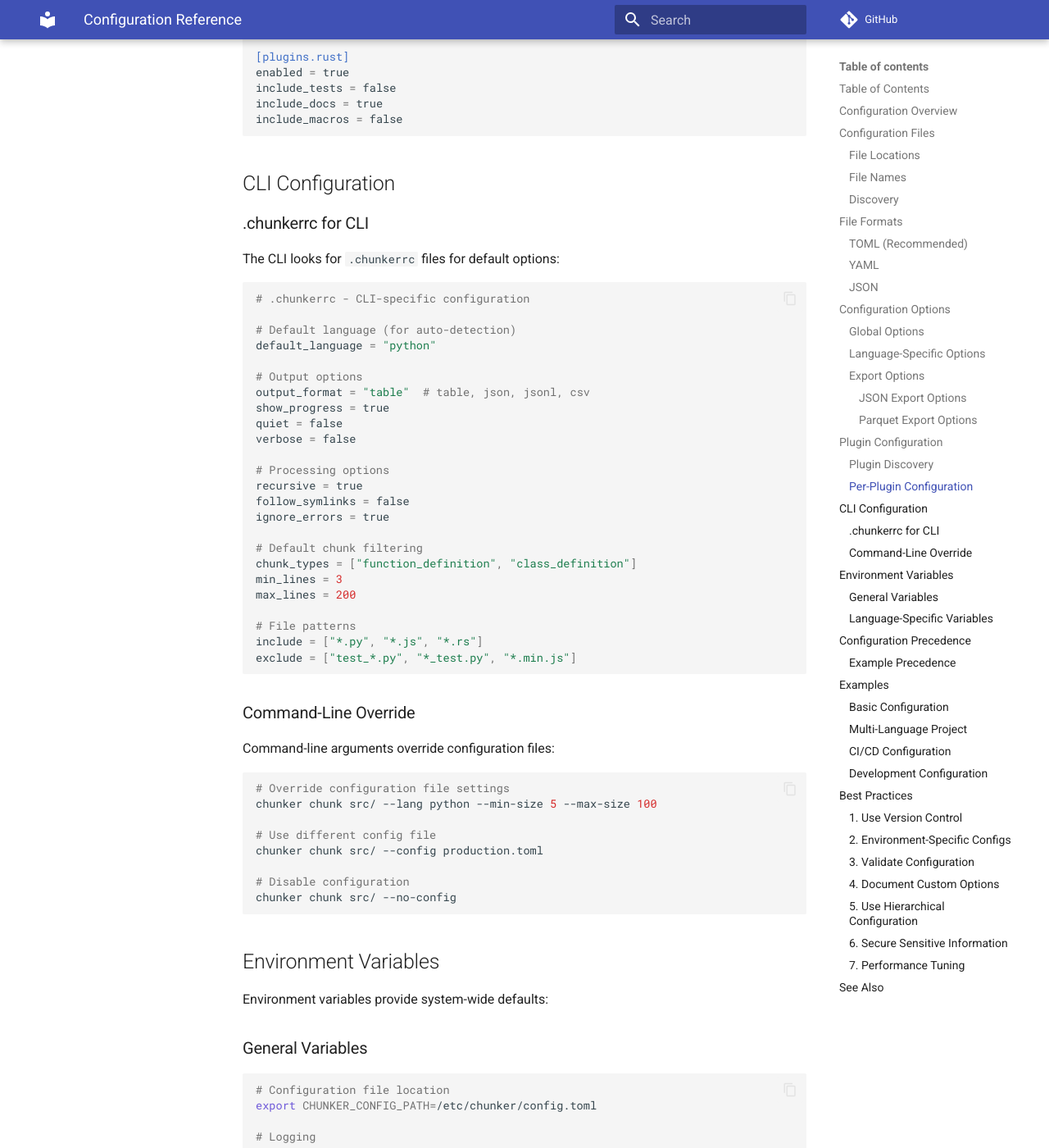
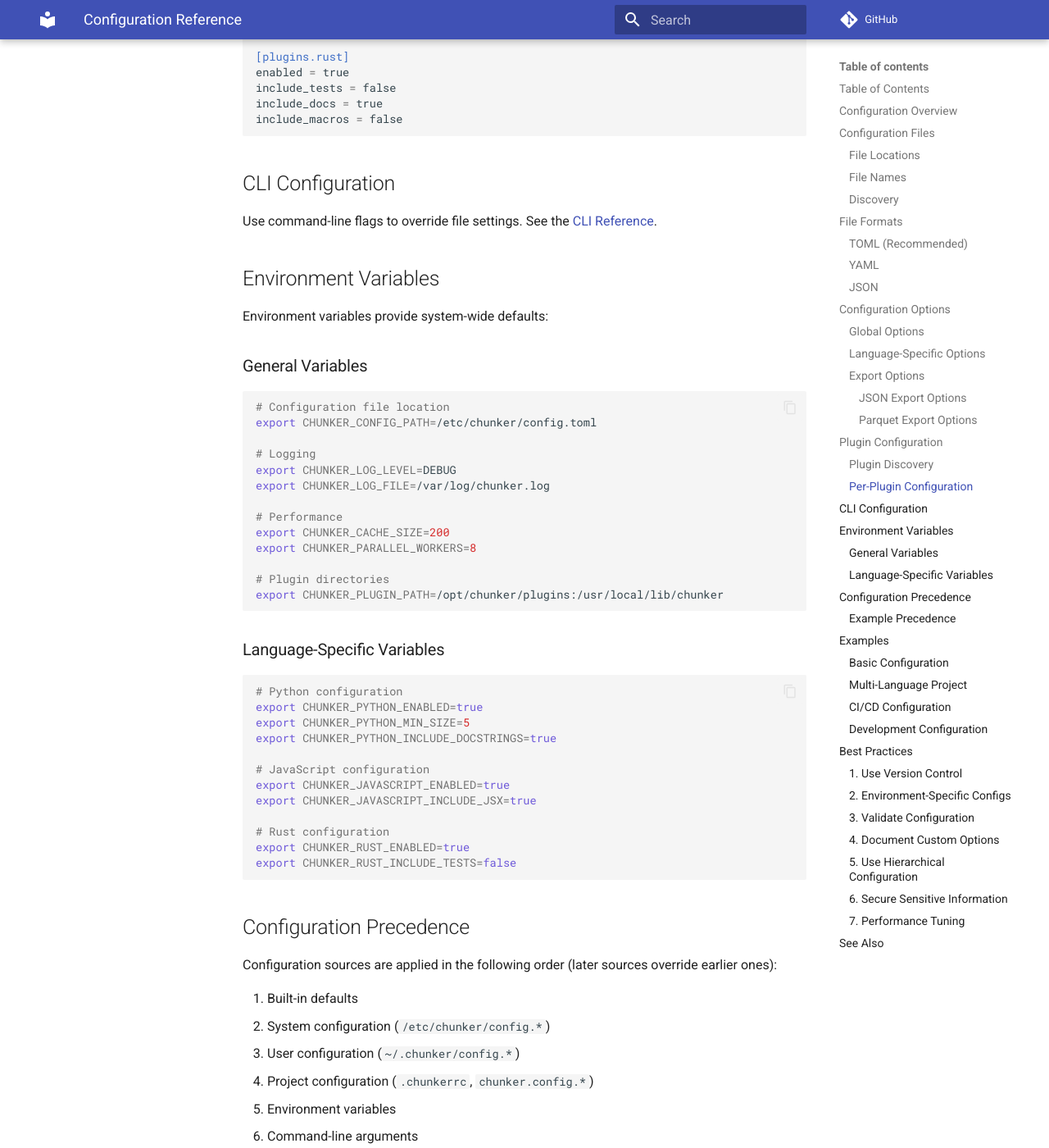
Before and after one commit to Consiliency/treesitter-chunker, an MkDocs documentation site: the page built from docs/configuration.md, in a window 1280 px wide and 1400 px high, scrolled down 8165 px. Shown: the whole window at 82% size. Built offline with MkDocs 1.6.1 and Material for MkDocs 9.7.7, drawn with Linux system fonts in a browser that asks for light colours; comment, search, counter and statistics services are not loaded.

Commit message:
docs: add CLI reference, fix configuration link, clean nav warnings

````diff
--- a/docs/configuration.md
+++ b/docs/configuration.md
@@ -359,51 +359,7 @@ include_macros = false
 
 ## CLI Configuration
 
-### .chunkerrc for CLI
-
-The CLI looks for `.chunkerrc` files for default options:
-
-```toml
-# .chunkerrc - CLI-specific configuration
-
-# Default language (for auto-detection)
-default_language = "python"
-
-# Output options
-output_format = "table"  # table, json, jsonl, csv
-show_progress = true
-quiet = false
-verbose = false
-
-# Processing options
-recursive = true
-follow_symlinks = false
-ignore_errors = true
-
-# Default chunk filtering
-chunk_types = ["function_definition", "class_definition"]
-min_lines = 3
-max_lines = 200
-
-# File patterns
-include = ["*.py", "*.js", "*.rs"]
-exclude = ["test_*.py", "*_test.py", "*.min.js"]
-```
-
-### Command-Line Override
-
-Command-line arguments override configuration files:
-
-```bash
-# Override configuration file settings
-chunker chunk src/ --lang python --min-size 5 --max-size 100
-
-# Use different config file
-chunker chunk src/ --config production.toml
-
-# Disable configuration
-chunker chunk src/ --no-config
-```
+Use command-line flags to override file settings. See the [CLI Reference](cli-reference.md).
 
 ## Environment Variables
 
````
Also changed, not shown: docs/cli-reference.md (added, +63 -0 lines).
